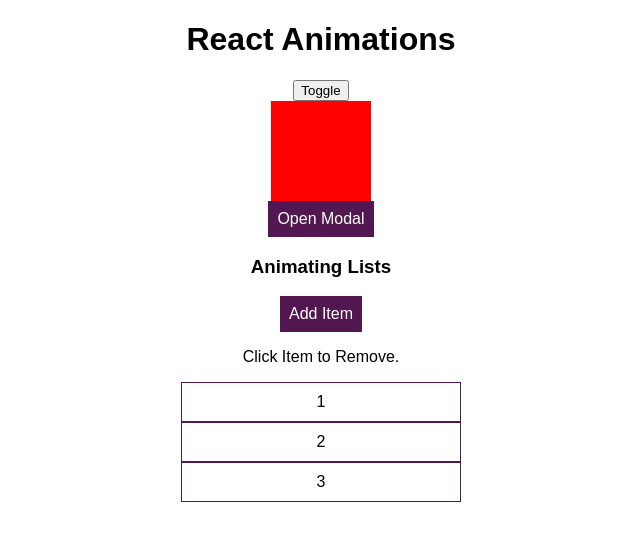
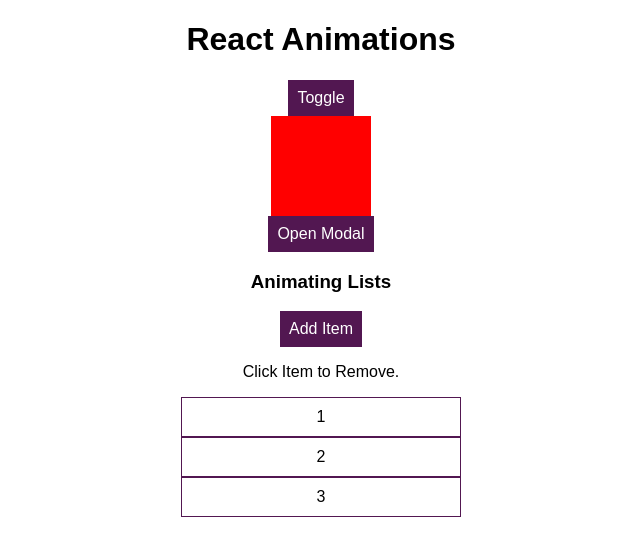
Before and after one commit to Hofass/React_Animating_components, a React (Create React App) app: page / in a window 1280 px wide. Both pictures are taken after a click on the button "Toggle". Shown: the top 556 px of the page, without its empty margins (319-959 px from the left). Built offline with nearby package versions, Linux system fonts and the light colour scheme.

Commit message:
ReactTransitionGropu part3

```diff
--- a/src/App.js
+++ b/src/App.js
@@ -1,5 +1,5 @@
 import React, { Component } from "react";
-
+import { Transition } from "react-transition-group";
 import "./App.css";
 import Modal from "./components/Modal/Modal";
 import Backdrop from "./components/Backdrop/Backdrop";
@@ -24,16 +24,27 @@ class App extends Component {
 			<div className='App'>
 				<h1>React Animations</h1>
 				<button
+					className='Button'
 					onClick={() =>
 						this.setState(prevState => ({ showBlock: !prevState.showBlock }))
 					}>
 					Toggle
 				</button>
-        <br/>
-				{this.state.showBlock ? (
-					<div
-						style={{ backgroundColor: "red", width: 100, height: 100, margin:"auto" }}></div>
-				) : null}
+				<br />
+				<Transition in={this.state.showBlock} timeout={300} mountOnEnter unmountOnExit>
+					{state => (
+						<div
+							style={{
+								backgroundColor: "red",
+								width: 100,
+								height: 100,
+								margin: "auto",
+								transition:"opacity 1s ease-out",
+								opacity: state === "exiting" ? 0 : 1,
+							}}></div>
+					)}
+				</Transition>
+
 				{this.state.modalIsOpen ? (
 					<Modal show={this.state.modalIsOpen} closed={this.closeModal} />
 				) : null}
```
